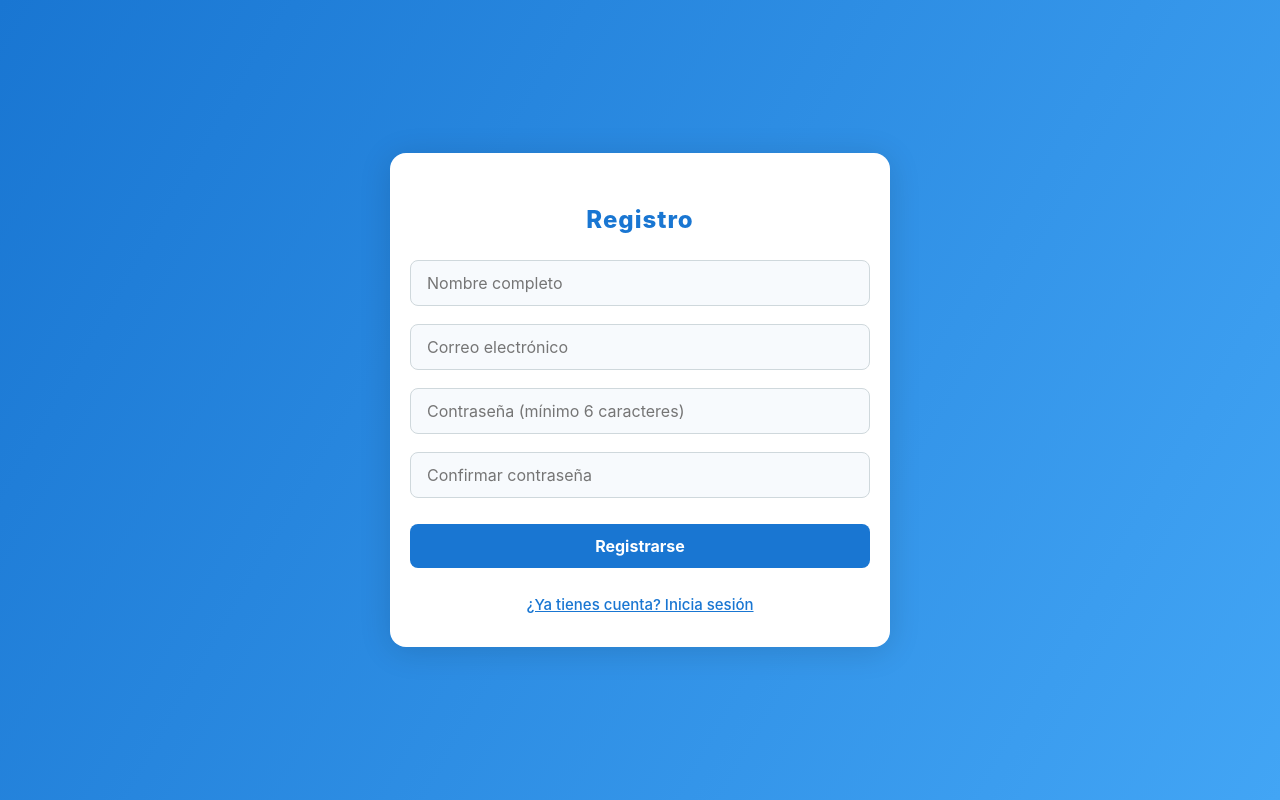
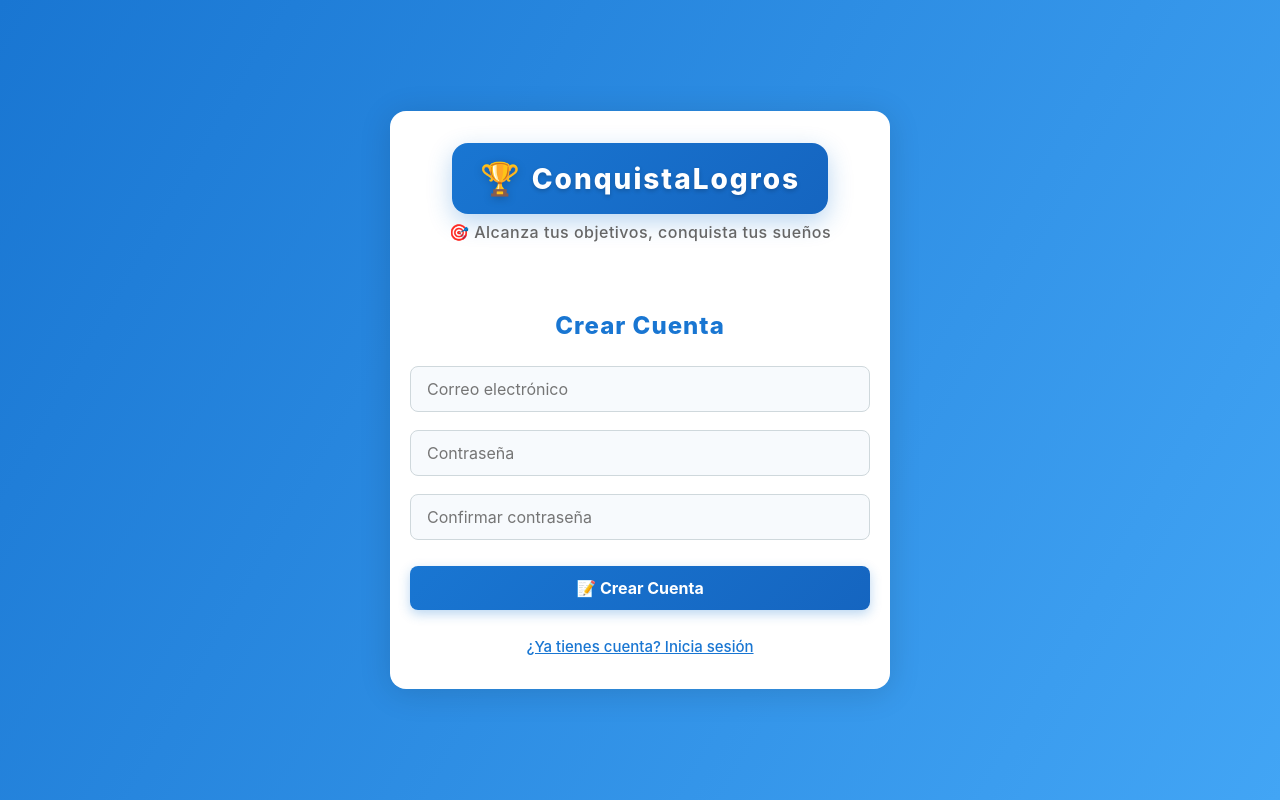
Before and after one commit to diegocasero/objetivos-web, a React (Vite) app: page /register in a window 1280 px wide. Built offline with nearby package versions, Linux system fonts and the light colour scheme; no server answers.

Commit message:
verificacion de email

```diff
--- a/src/pages/Login.jsx
+++ b/src/pages/Login.jsx
@@ -1,6 +1,6 @@
 import React, { useState } from "react";
 import { useNavigate } from "react-router-dom";
-import { signInWithEmailAndPassword } from "firebase/auth";
+import { signInWithEmailAndPassword, sendEmailVerification } from "firebase/auth";
 import { auth } from "../firebase";
 import MainContainer from "../components/MainContainer";
 
@@ -9,21 +9,58 @@ const Login = () => {
   const [password, setPassword] = useState("");
   const [error, setError] = useState("");
   const [loading, setLoading] = useState(false);
+  const [showResendButton, setShowResendButton] = useState(false);
   const navigate = useNavigate();
 
   const handleSubmit = async (e) => {
     e.preventDefault();
     setError("");
+    setShowResendButton(false);
     setLoading(true);
+
     try {
-      await signInWithEmailAndPassword(auth, email, password);
+      const userCredential = await signInWithEmailAndPassword(auth, email, password);
+      const user = userCredential.user;
+
+      // VERIFICAR SI EL EMAIL ESTÁ CONFIRMADO
+      if (!user.emailVerified) {
+        setError(`📧 Debes verificar tu email antes de continuar.
+
+Revisa tu bandeja de entrada y haz clic en el enlace de verificación.
+
+¿No recibiste el email?`);
+        setShowResendButton(true);
+        await auth.signOut(); // Cerrar sesión
+        setLoading(false);
+        return;
+      }
+
+      // Si está verificado, continuar normal
       if (email === "admin@objectives.com") {
         navigate("/admin");
       } else {
         navigate("/dashboard");
       }
+
     } catch (err) {
       setError("Credenciales incorrectas.");
+    }
+    setLoading(false);
+  };
+
+  // Función para reenviar verificación
+  const handleResendVerification = async () => {
+    try {
+      setLoading(true);
+      const userCredential = await signInWithEmailAndPassword(auth, email, password);
+      await sendEmailVerification(userCredential.user);
+      await auth.signOut();
+      setError(`📧 Email de verificación reenviado a: ${email}
+
+Revisa tu bandeja de entrada y carpeta de spam.`);
+      setShowResendButton(false);
+    } catch (err) {
+      setError("Error reenviando verificación. Verifica tus credenciales.");
     }
     setLoading(false);
   };
@@ -91,6 +128,7 @@ const Login = () => {
         }}>
           Iniciar Sesión
         </h2>
+
         <input
           type="email"
           placeholder="Correo electrónico"
@@ -106,6 +144,7 @@ const Login = () => {
           }}
           required
         />
+
         <input
           type="password"
           placeholder="Contraseña"
@@ -121,9 +160,49 @@ const Login = () => {
           }}
           required
         />
+
+        {/* MENSAJE DE ERROR MEJORADO */}
         {error && (
-          <div style={{ color: "#e53935", textAlign: "center", fontWeight: "bold" }}>{error}</div>
+          <div style={{
+            color: "#e53935",
+            textAlign: "center",
+            fontWeight: "bold",
+            whiteSpace: "pre-line",
+            background: "#ffebee",
+            padding: 12,
+            borderRadius: 8,
+            border: "1px solid #ffcdd2",
+            fontSize: 14,
+            lineHeight: 1.5
+          }}>
+            {error}
+          </div>
         )}
+
+        {/* BOTÓN PARA REENVIAR VERIFICACIÓN */}
+        {showResendButton && (
+          <button
+            type="button"
+            onClick={handleResendVerification}
+            disabled={loading}
+            style={{
+              background: "#ff9800",
+              color: "#fff",
+              border: "none",
+              borderRadius: 6,
+              padding: "10px 16px",
+              fontSize: 14,
+              fontWeight: "bold",
+              cursor: loading ? "not-allowed" : "pointer",
+              opacity: loading ? 0.7 : 1,
+              transition: "all 0.3s ease",
+              boxShadow: "0 2px 8px rgba(255, 152, 0, 0.3)"
+            }}
+          >
+            {loading ? "📧 Enviando..." : "📧 Reenviar Verificación"}
+          </button>
+        )}
+
         <button
           type="submit"
           disabled={loading}
@@ -158,6 +237,7 @@ const Login = () => {
         >
           {loading ? "🔄 Entrando..." : "🚀 Entrar"}
         </button>
+
         <button
           type="button"
           onClick={() => navigate("/register")}
@@ -179,7 +259,7 @@ const Login = () => {
         </button>
       </form>
 
-      {/* Añadir CSS de animación */}
+      {/* CSS de animación */}
       <style jsx>{`
         @keyframes fadeInDown {
           from {
--- a/src/pages/Register.jsx
+++ b/src/pages/Register.jsx
@@ -1,78 +1,136 @@
 import React, { useState } from "react";
 import { useNavigate } from "react-router-dom";
-import { createUserWithEmailAndPassword, updateProfile } from "firebase/auth";
+import { createUserWithEmailAndPassword, sendEmailVerification } from "firebase/auth";
+import { doc, setDoc } from "firebase/firestore";
 import { auth, db } from "../firebase";
-import { doc, setDoc } from "firebase/firestore";
 import MainContainer from "../components/MainContainer";
 
 const Register = () => {
-  const [name, setName] = useState("");
   const [email, setEmail] = useState("");
   const [password, setPassword] = useState("");
-  const [confirm, setConfirm] = useState("");
+  const [confirmPassword, setConfirmPassword] = useState("");
   const [error, setError] = useState("");
   const [loading, setLoading] = useState(false);
+  const [success, setSuccess] = useState("");
   const navigate = useNavigate();
 
   const handleSubmit = async (e) => {
     e.preventDefault();
     setError("");
-    if (!name.trim()) {
-      setError("El nombre es obligatorio.");
+    setSuccess("");
+    setLoading(true);
+
+    if (password !== confirmPassword) {
+      setError("Las contraseñas no coinciden.");
+      setLoading(false);
       return;
     }
-    if (password.length < 6) {
-      setError("La contraseña debe tener al menos 6 caracteres.");
-      return;
-    }
-    if (password !== confirm) {
-      setError("Las contraseñas no coinciden.");
-      return;
-    }
-    setLoading(true);
+
     try {
+      // 1. Crear usuario
       const userCredential = await createUserWithEmailAndPassword(auth, email, password);
-      await updateProfile(userCredential.user, { displayName: name });
-      // Guardar usuario en Firestore
-      await setDoc(doc(db, "users", userCredential.user.uid), {
-        uid: userCredential.user.uid,
-        name,
-        email,
-        createdAt: new Date()
+      const user = userCredential.user;
+
+      // 2. Guardar en Firestore
+      await setDoc(doc(db, "users", user.uid), {
+        email: user.email,
+        createdAt: new Date(),
+        emailVerified: false
       });
-      navigate("/dashboard");
+
+      // 3. 📧 ENVIAR EMAIL DE VERIFICACIÓN
+      await sendEmailVerification(user, {
+        url: window.location.origin + '/login', // URL de retorno
+        handleCodeInApp: false
+      });
+
+      // 4. Mostrar mensaje de éxito
+      setSuccess(
+        `🎉 ¡Registro exitoso!\n\n📧 Te hemos enviado un email de verificación a:\n${email}\n\n✅ Revisa tu bandeja de entrada y haz clic en el enlace para activar tu cuenta.`
+      );
+
+      // 5. Cerrar sesión hasta que verifique
+      await auth.signOut();
+
+      console.log("✅ Usuario registrado, email de verificación enviado");
+
     } catch (err) {
-      setError("No se pudo registrar el usuario. " + (err.message || ""));
+      console.error("Error en registro:", err);
+      setError(getErrorMessage(err.code));
     }
     setLoading(false);
   };
 
+  const getErrorMessage = (errorCode) => {
+    switch (errorCode) {
+      case 'auth/email-already-in-use':
+        return 'Este email ya está registrado.';
+      case 'auth/weak-password':
+        return 'La contraseña debe tener al menos 6 caracteres.';
+      case 'auth/invalid-email':
+        return 'Email inválido.';
+      default:
+        return 'Error al registrar usuario.';
+    }
+  };
+
   return (
     <MainContainer>
-      <form
-        onSubmit={handleSubmit}
-        style={{
-          display: "flex",
-          flexDirection: "column",
-          gap: 18,
-        }}
-      >
-        <h2 style={{ textAlign: "center", color: "#1976d2", marginBottom: 8, fontWeight: 800, letterSpacing: 1 }}>Registro</h2>
-        <input
-          type="text"
-          placeholder="Nombre completo"
-          value={name}
-          onChange={(e) => setName(e.target.value)}
-          style={{
-            padding: "12px 16px",
-            borderRadius: 8,
-            border: "1px solid #cfd8dc",
-            fontSize: 16,
-            background: "#f7fafd",
-            width: "100%",
-          }}
-          required
-        />
+      {/* Logo igual que en Login */}
+      <div style={{
+        textAlign: "center",
+        marginBottom: 25,
+        animation: "fadeInDown 0.8s ease-out"
+      }}>
+        <div style={{
+          display: "inline-flex",
+          alignItems: "center",
+          gap: 12,
+          background: "linear-gradient(135deg, #1976d2, #1565c0)",
+          padding: "16px 28px",
+          borderRadius: 16,
+          boxShadow: "0 8px 24px rgba(25, 118, 210, 0.3)",
+          marginBottom: 8
+        }}>
+          <div style={{
+            fontSize: 32,
+            filter: "drop-shadow(0 2px 4px rgba(0,0,0,0.2))"
+          }}>
+            🏆
+          </div>
+          <h1 style={{
+            margin: 0,
+            color: "#fff",
+            fontSize: 28,
+            fontWeight: 800,
+            letterSpacing: 2,
+            textShadow: "0 2px 4px rgba(0,0,0,0.2)"
+          }}>
+            ConquistaLogros
+          </h1>
+        </div>
+        <p style={{
+          margin: 0,
+          color: "#666",
+          fontSize: 16,
+          fontWeight: 500,
+          letterSpacing: 0.5
+        }}>
+          🎯 Alcanza tus objetivos, conquista tus sueños
+        </p>
+      </div>
+
+      <form onSubmit={handleSubmit} style={{ display: "flex", flexDirection: "column", gap: 18 }}>
+        <h2 style={{
+          textAlign: "center",
+          color: "#1976d2",
+          marginBottom: 8,
+          fontWeight: 800,
+          letterSpacing: 1
+        }}>
+          Crear Cuenta
+        </h2>
+
         <input
           type="email"
           placeholder="Correo electrónico"
@@ -88,9 +146,10 @@ const Register = () => {
           }}
           required
         />
+
         <input
           type="password"
-          placeholder="Contraseña (mínimo 6 caracteres)"
+          placeholder="Contraseña"
           value={password}
           onChange={(e) => setPassword(e.target.value)}
           style={{
@@ -103,11 +162,12 @@ const Register = () => {
           }}
           required
         />
+
         <input
           type="password"
           placeholder="Confirmar contraseña"
-          value={confirm}
-          onChange={(e) => setConfirm(e.target.value)}
+          value={confirmPassword}
+          onChange={(e) => setConfirmPassword(e.target.value)}
           style={{
             padding: "12px 16px",
             borderRadius: 8,
@@ -118,9 +178,37 @@ const Register = () => {
           }}
           required
         />
+
         {error && (
-          <div style={{ color: "#e53935", textAlign: "center", fontWeight: "bold" }}>{error}</div>
+          <div style={{
+            color: "#e53935",
+            textAlign: "center",
+            fontWeight: "bold",
+            background: "#ffebee",
+            padding: 12,
+            borderRadius: 8,
+            border: "1px solid #ffcdd2"
+          }}>
+            {error}
+          </div>
         )}
+
+        {success && (
+          <div style={{
+            color: "#2e7d32",
+            textAlign: "center",
+            fontWeight: "bold",
+            background: "#e8f5e8",
+            padding: 16,
+            borderRadius: 8,
+            border: "1px solid #c8e6c9",
+            whiteSpace: "pre-line",
+            fontSize: 14
+          }}>
+            {success}
+          </div>
+        )}
+
         <button
           type="submit"
           disabled={loading}
@@ -128,19 +216,21 @@ const Register = () => {
             padding: "12px 0",
             borderRadius: 8,
             border: "none",
-            background: "#1976d2",
+            background: "linear-gradient(135deg, #1976d2, #1565c0)",
             color: "#fff",
             fontWeight: "bold",
             fontSize: 16,
             cursor: loading ? "not-allowed" : "pointer",
             marginTop: 8,
             opacity: loading ? 0.7 : 1,
-            transition: "background 0.2s",
+            transition: "all 0.3s ease",
             width: "100%",
+            boxShadow: "0 4px 12px rgba(25, 118, 210, 0.3)",
           }}
         >
-          {loading ? "Registrando..." : "Registrarse"}
+          {loading ? "🔄 Registrando..." : "📝 Crear Cuenta"}
         </button>
+
         <button
           type="button"
           onClick={() => navigate("/login")}
@@ -158,6 +248,13 @@ const Register = () => {
           ¿Ya tienes cuenta? Inicia sesión
         </button>
       </form>
+
+      <style jsx>{`
+        @keyframes fadeInDown {
+          from { opacity: 0; transform: translateY(-30px); }
+          to { opacity: 1; transform: translateY(0); }
+        }
+      `}</style>
     </MainContainer>
   );
 };
```
